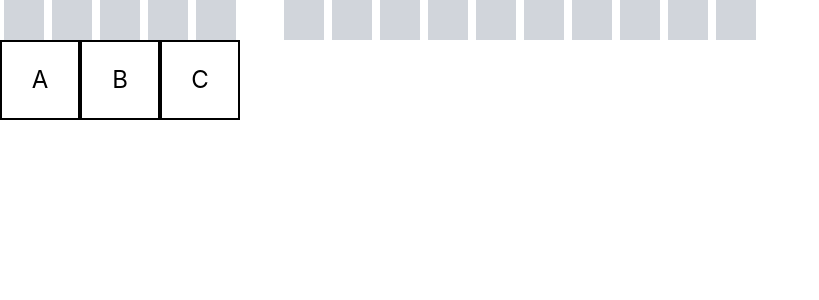
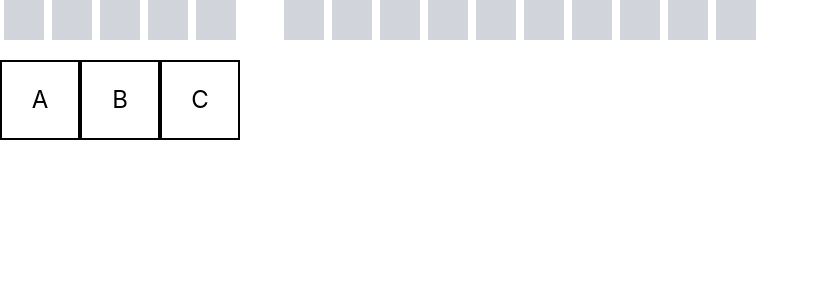
Before and after one commit to guypollack/harrypotter, a React (Create React App) app: page / in a window 1280 px wide. Shown: the top 300 px of the page, without its empty margins (0-819 px from the left). Built offline with nearby package versions, Linux system fonts and the light colour scheme.

Commit message:
Flex wrap name, add bottom margin to word

```diff
--- a/src/components/Name.tsx
+++ b/src/components/Name.tsx
@@ -3,7 +3,7 @@ import { Word } from "./Word";
 export function Name(props: { name: string; correctGuesses: string[] }) {
   const words = props.name.toUpperCase().split(" ");
   return (
-    <div className="flex">
+    <div className="flex flex-wrap">
       {words.map((word, index) => (
         <Word
           word={word}
--- a/src/components/Word.tsx
+++ b/src/components/Word.tsx
@@ -3,7 +3,7 @@ import { Letter } from "./Letter";
 export function Word(props: { word: string; correctGuesses: string[] }) {
   const letters = Array.from(props.word);
   return (
-    <div className="flex mr-10">
+    <div className="flex mr-10 mb-5">
       {letters.map((letter, index) => (
         <Letter
           letter={letter}
```
